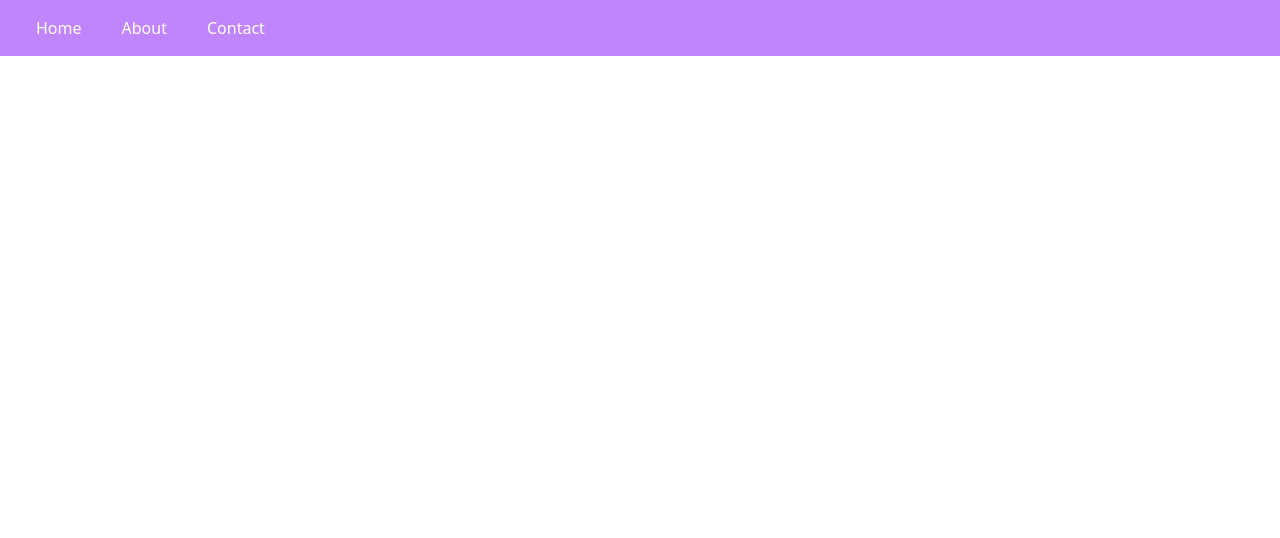
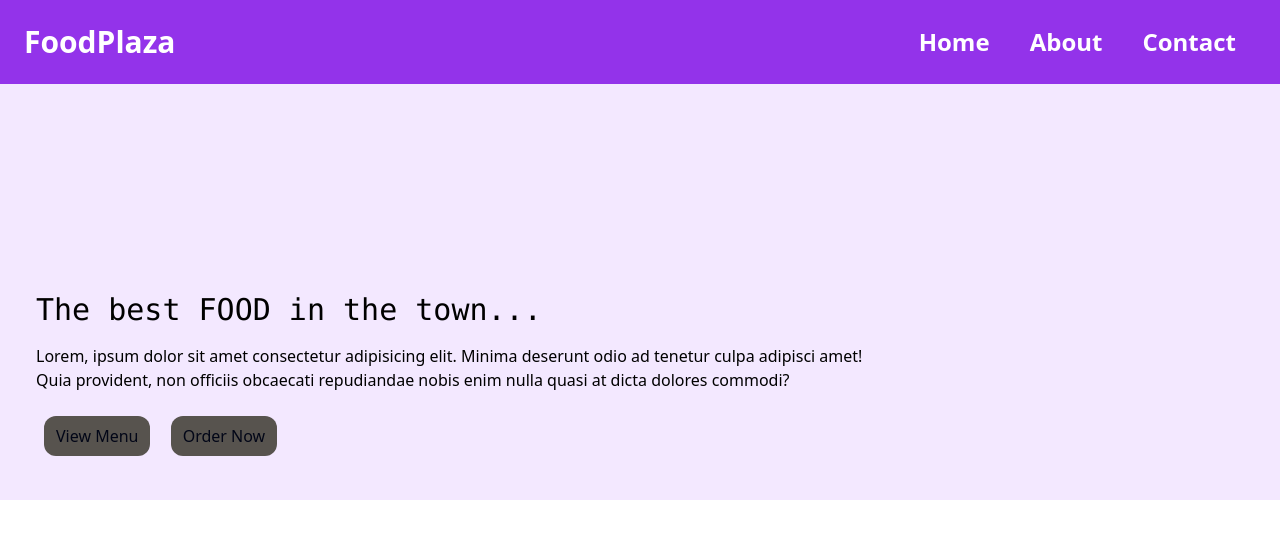
Before and after one commit to duttasusmita28/First-Tailwind-CSS-Website, a website: page public/index.html in a window 1280 px wide. Drawn offline with nearby package versions, Linux system fonts and the light colour scheme.

Commit message:
Create nav bar and banner section

```diff
--- a/public/index.html
+++ b/public/index.html
@@ -5,17 +5,36 @@
     <meta charset="UTF-8">
     <meta name="viewport" content="width=device-width, initial-scale=1.0">
     <title>First Tailwind CSS Website</title>
+    <script src="https://cdn.tailwindcss.com"></script>
     <link rel="stylesheet" href="style.css">
 </head>
 
 <body>
-    <nav class="px-4 py-4 bg-purple-400 text-white">
-        <ul class="flex">
-            <li class="mx-5 cursor-pointer">Home</li>
-            <li class="mx-5 cursor-pointer">About</li>
-            <li class="mx-5 cursor-pointer">Contact</li>
-        </ul>
+    <nav class="px-6 py-6 bg-purple-600 text-white">
+        <div class="flex justify-between items-center font-bold">
+            <h3 class=" text-white text-3xl">FoodPlaza</h3>
+            <ul class="flex text-2xl">
+                <li class="mx-5 cursor-pointer">Home</li>
+                <li class="mx-5 cursor-pointer">About</li>
+                <li class="mx-5 cursor-pointer">Contact</li>
+            </ul>
+        </div>
     </nav>
+    <main>
+        <div class="main bg-purple-100 h-96 py-52 pl-9 ">
+            <div class="text-3xl font-mono">
+                The best FOOD in the town...
+            </div>
+            <p class="w-2/3 py-4">Lorem, ipsum dolor sit amet consectetur adipisicing elit. Minima deserunt odio ad tenetur culpa
+                adipisci amet! Quia provident, non officiis obcaecati repudiandae nobis enim nulla quasi at dicta dolores commodi?</p>
+                <div class="my-2">
+                    <button class="bg-stone-600 px-3 py-2 hover:text-white rounded-xl text-slate-950 hover:bg-blue-700 mx-2">
+                        View Menu</button>
+                    <button class="bg-stone-600 px-3 py-2 hover:text-white rounded-xl text-slate-950 hover:bg-blue-700 mx-2">
+                        Order Now</button>
+                </div>
+        </div>
+    </main>
 </body>
 
 </html>
```
Also changed, not shown: public/style.css.
